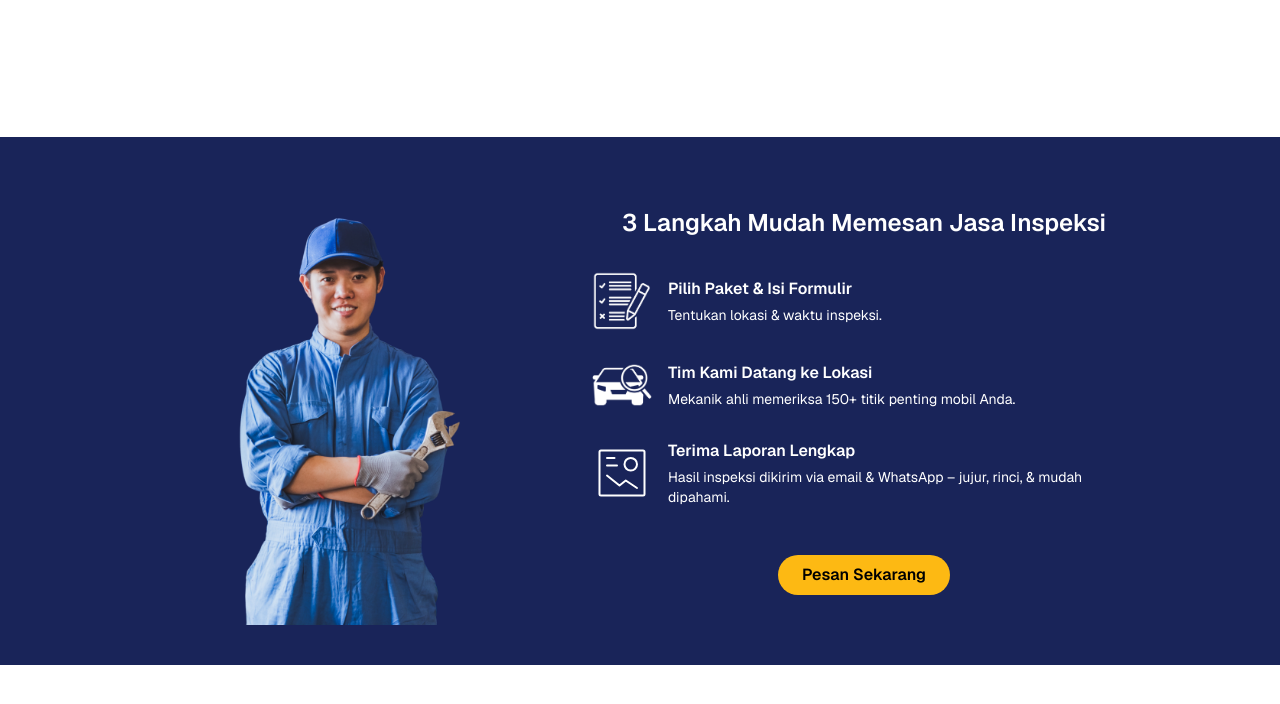
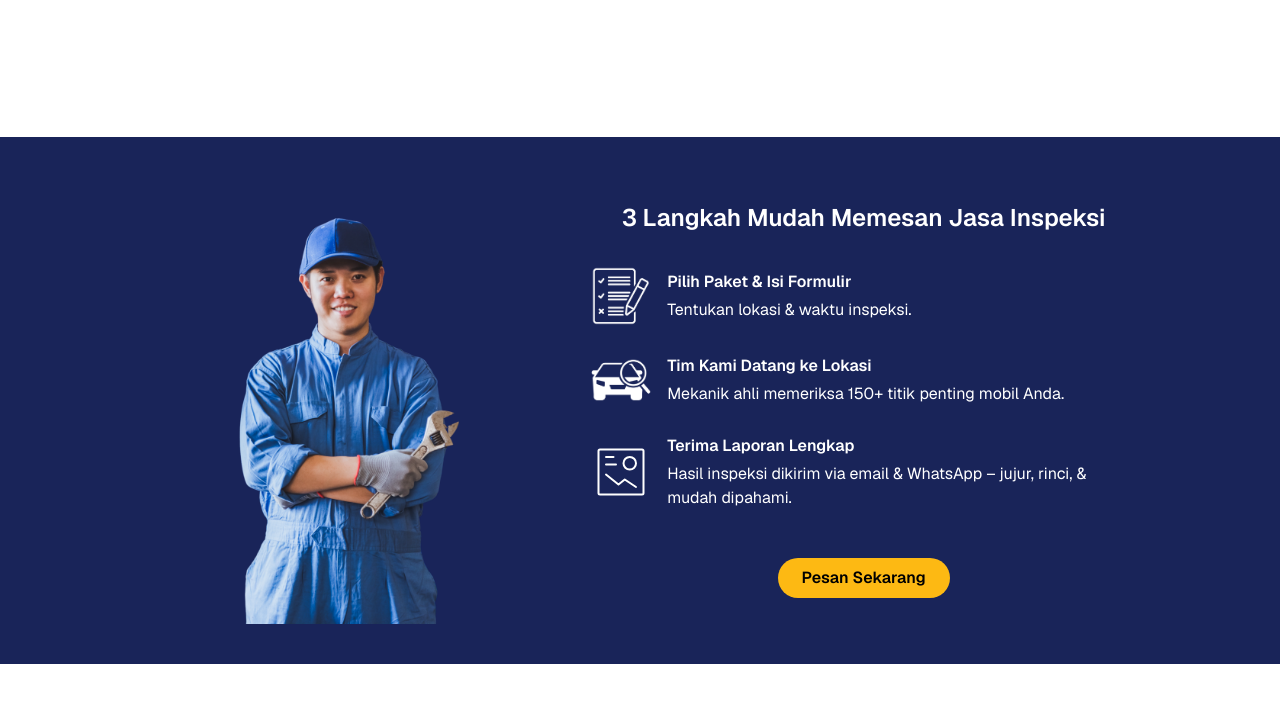
Before and after one commit to wendwin/inspeksi-mobil-jogja, a Next.js app: page / in a window 1280 px wide. Shown: the part 2131-2835 px from the top of the page. Built offline with nearby package versions, Linux system fonts and the light colour scheme.

Commit message:
memperbaiki ukuran font

```diff
--- a/app/components/landingpagecomponents/Confused.js
+++ b/app/components/landingpagecomponents/Confused.js
@@ -26,7 +26,7 @@ export default function Confused() {
       </div>
 
       <div className="w-full md:w-1/2">
-        <p className="text-sm md:text-lg text-justify px-2 md:px-0">
+        <p className="text-base md:text-lg text-justify px-2 md:px-0">
           Kami terdiri dari mekanik berpengalaman, insinyur otomotif, dan pecinta mobil yang berdedikasi membantu Anda membeli mobil bekas dengan penuh keyakinan. Tanpa afiliasi dengan showroom mana pun, kami menjunjung tinggi objektivitas demi kepentingan Anda.
         </p>
       </div>
--- a/app/components/landingpagecomponents/Footer.js
+++ b/app/components/landingpagecomponents/Footer.js
@@ -4,7 +4,7 @@ export default function Footer() {
     return (
       <section>
         <footer className="max-w-7xl mx-auto px-4 md:px-14 lg:px-8 mt-20 md:mt-40">
-            <div className="my-2 md:my-5">
+            <div className="my-6 md:my-5">
                 <p className="text-md font-bold md:text-xl">Kami Siap Membantu Anda</p>
                 <div className="yellow-bar"></div>
             </div>
--- a/app/components/landingpagecomponents/Order.js
+++ b/app/components/landingpagecomponents/Order.js
@@ -8,21 +8,21 @@ export default function Order({ onOpenModal }){
                         <img src="/img/report_icon.png" alt="booking-icon" className="w-15 h-15"/>
                         <div className="text-white">
                             <h5 className="text-base font-semibold mb-1">Pilih Paket & Isi Formulir</h5>
-                            <p className="text-sm">Tentukan lokasi & waktu inspeksi.</p>
+                            <p className="text-base">Tentukan lokasi & waktu inspeksi.</p>
                         </div>
                     </div>
                     <div className="flex md:justify-start justify-center items-center gap-4 mb-6">
                         <img src="/img/inspeksi_icon.png" alt="" className="w-15 h-15"/>
                         <div className="text-white">
                             <h5 className="text-base font-semibold mb-1">Tim Kami Datang ke Lokasi</h5>
-                            <p className="text-sm">Mekanik ahli memeriksa 150+ titik penting mobil Anda.</p>
+                            <p className="text-base">Mekanik ahli memeriksa 150+ titik penting mobil Anda.</p>
                         </div>
                     </div>
                     <div className="flex md:justify-start justify-center items-center gap-4 mb-6">
                         <img src="/img/stats-report.svg" alt="" className="w-15 h-15 "/>
                         <div className=" text-white">
                             <h5 className="text-base font-semibold mb-1">Terima Laporan Lengkap</h5>
-                            <p className="text-sm">Hasil inspeksi dikirim via email & WhatsApp – jujur, rinci, & mudah dipahami.</p>
+                            <p className="text-base">Hasil inspeksi dikirim via email & WhatsApp – jujur, rinci, & mudah dipahami.</p>
                         </div>
                     </div>
                     <a href="#">
--- a/app/components/landingpagecomponents/Service.js
+++ b/app/components/landingpagecomponents/Service.js
@@ -44,7 +44,7 @@ export default function Service({ onOpenModal }) {
                             Inspeksi Lengkap 150+ Titik
                         </h2>
                         <img className="mx-auto py-3 md:py-6 max-w-[100px] md:max-w-[150px]" src="/img/layanan1.png" alt="inspeksi_lengkap" />
-                        <p className="text-sm text-black my-2 md:text-base transform transition-all duration-200 group-hover:scale-105">
+                        <p className=" text-black my-2 text-base transform transition-all duration-200 group-hover:scale-105">
                             Dari mesin, kaki-kaki, kelistrikan, hingga interior dan eksterior. Kami cek semuanya
                         </p>
                     </div>
@@ -57,7 +57,7 @@ export default function Service({ onOpenModal }) {
                             Laporan Digital & Foto Detail
                         </h2>
                         <img className="mx-auto py-3 md:py-6 max-w-[100px] md:max-w-[150px]" src="/img/layanan2.png" alt="laporan_foto" />
-                        <p className="text-sm text-black my-2 md:text-base transform transition-all duration-200 group-hover:scale-105">
+                        <p className=" text-black my-2 text-base transform transition-all duration-200 group-hover:scale-105">
                             Dapatkan hasil pemeriksaan langsung di HP Anda lengkap, jelas dan transparan.
                         </p>
                     </div>
@@ -70,7 +70,7 @@ export default function Service({ onOpenModal }) {
                             Bisa Datang ke Lokasi Mobil
                         </h2>
                         <img className="mx-auto py-3 md:py-6 max-w-[100px] md:max-w-[150px]" src="/img/layanan3.png" alt="lokasi" />
-                        <p className="text-sm text-black my-2 md:text-base transform transition-all duration-200 group-hover:scale-105">
+                        <p className=" text-black my-2 text-base transform transition-all duration-200 group-hover:scale-105">
                             Mobilnya di rumah penjual? Tenang, tim kami bisa ke sana.
                         </p>
                     </div>
--- a/app/components/landingpagecomponents/Testimoni.js
+++ b/app/components/landingpagecomponents/Testimoni.js
@@ -32,7 +32,7 @@ export default function Testimoni() {
                     <img className='w-10 md:w-15 -mt-10' src='/img/testimoni1.png' />
                     <img className='w-5 md:w-10 -mt-15' src='/img/kutip.svg' />
                     </div>
-                    <p className='text-justify my-3 text-sm md:text-base'>“Proses mudah & teknisinya detail banget. Worth every penny.”</p>
+                    <p className='text-justify my-3 text-base'>“Proses mudah & teknisinya detail banget. Worth every penny.”</p>
                 </div>
                 <div className="flex flex-col items-start">
                     <div className="flex items-center gap-1 text-yellow-400 mb-2">
@@ -52,7 +52,7 @@ export default function Testimoni() {
                     <img className='w-10 md:w-15 -mt-10' src='/img/testimoni2.png' />
                     <img className='w-5 md:w-10 -mt-15' src='/img/kutip.svg' />
                     </div>
-                    <p className='text-justify my-3 text-sm md:text-base'>“Beruntung saya pakai CekAuto.id. Mobil terlihat bagus, tapi ternyata pernah tabrakan besar. Akhirnya batal beli. Terima kasih!” </p>
+                    <p className='text-justify my-3 text-base'>“Beruntung saya pakai CekAuto.id. Mobil terlihat bagus, tapi ternyata pernah tabrakan besar. Akhirnya batal beli. Terima kasih!” </p>
                 </div>
                 <div className="flex flex-col items-start">
                     <div className="flex items-center gap-1 text-yellow-400 mb-2">
@@ -76,7 +76,7 @@ export default function Testimoni() {
                     <img className='w-10 md:w-15 -mt-10' src='/img/testimoni1.png' />
                     <img className='w-5 md:w-10 -mt-15' src='/img/kutip.svg' />
                     </div>
-                    <p className='text-justify my-3 text-sm md:text-base'>“Proses mudah & teknisinya detail banget. Worth every penny.”</p>
+                    <p className='text-justify my-3 text-base'>“Proses mudah & teknisinya detail banget. Worth every penny.”</p>
                 </div>
                 <div className="flex flex-col items-start">
                     <div className="flex items-center gap-1 text-yellow-400 mb-2">
@@ -96,7 +96,7 @@ export default function Testimoni() {
                     <img className='w-10 md:w-15 -mt-10' src='/img/testimoni2.png' />
                     <img className='w-5 md:w-10 -mt-15' src='/img/kutip.svg' />
                     </div>
-                    <p className='text-justify my-3 text-sm md:text-base'>“Beruntung saya pakai CekAuto.id. Mobil terlihat bagus, tapi ternyata pernah tabrakan besar. Akhirnya batal beli. Terima kasih!” </p>
+                    <p className='text-justify my-3 text-base'>“Beruntung saya pakai CekAuto.id. Mobil terlihat bagus, tapi ternyata pernah tabrakan besar. Akhirnya batal beli. Terima kasih!” </p>
                 </div>
                 <div className="flex flex-col items-start">
                     <div className="flex items-center gap-1 text-yellow-400 mb-2">
```
